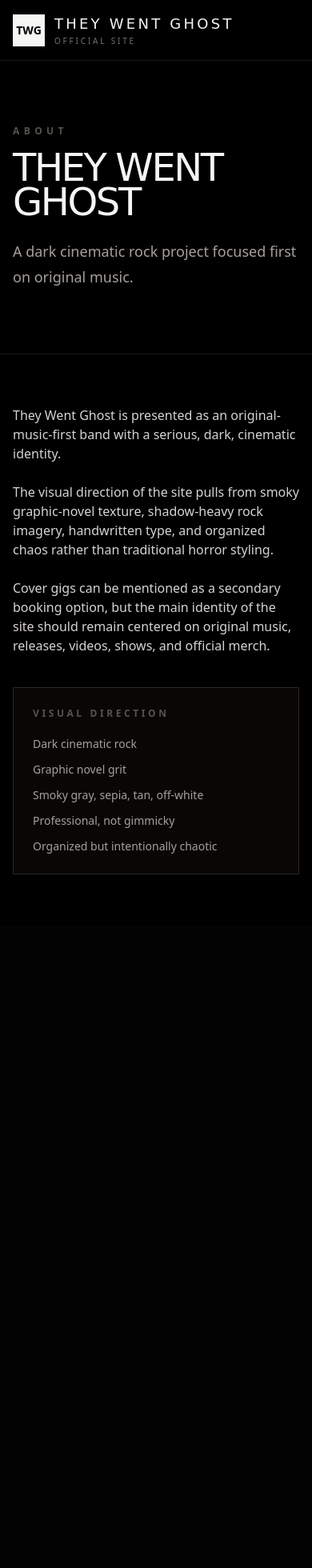
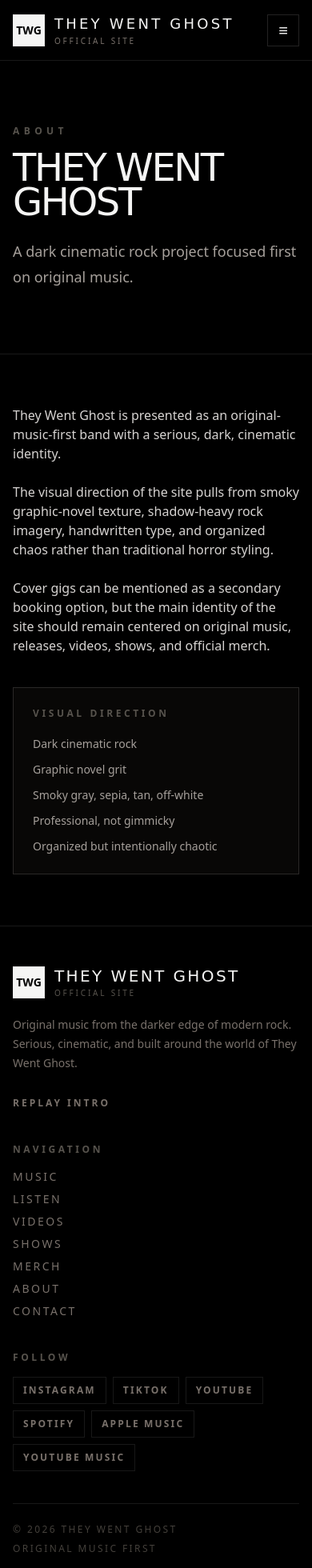
Before and after one commit to luvbricks-site/they-went-ghost-site, a Next.js app: page /about in a window 390 px wide. Shown: the top 1960 px of the page at 80% size. Before the commit the page ends 1157 px from the top, so only its background shows below. Built offline with nearby package versions, Linux system fonts and the light colour scheme.

Commit message:
Add mobile navigation and footer

```diff
--- a/src/components/HomePage.tsx
+++ b/src/components/HomePage.tsx
@@ -1,3 +1,4 @@
+import SiteFooter from "@/components/SiteFooter";
 import SiteHeader from "@/components/SiteHeader";
 import AboutSection from "@/components/sections/AboutSection";
 import ContactSection from "@/components/sections/ContactSection";
@@ -18,6 +19,7 @@ export default function HomePage() {
       <MerchSection />
       <AboutSection />
       <ContactSection />
+      <SiteFooter />
     </main>
   );
 }
--- /dev/null
+++ b/src/components/ReplayIntroButton.tsx
@@ -0,0 +1,22 @@
+"use client";
+
+const INTRO_STORAGE_KEY = "they-went-ghost:intro-seen";
+
+export default function ReplayIntroButton() {
+  function replayIntro() {
+    if (typeof window !== "undefined") {
+      window.localStorage.removeItem(INTRO_STORAGE_KEY);
+      window.location.href = "/";
+    }
+  }
+
+  return (
+    <button
+      type="button"
+      onClick={replayIntro}
+      className="text-xs font-bold uppercase tracking-[0.25em] text-stone-500 transition hover:text-stone-100"
+    >
+      Replay Intro
+    </button>
+  );
+}
--- /dev/null
+++ b/src/components/SiteFooter.tsx
@@ -0,0 +1,78 @@
+import Link from "next/link";
+import ReplayIntroButton from "@/components/ReplayIntroButton";
+import { navItems, siteConfig, socialLinks } from "@/data/site";
+
+export default function SiteFooter() {
+  return (
+    <footer className="border-t border-stone-200/10 bg-black px-4 py-12 text-stone-400">
+      <div className="mx-auto grid max-w-7xl gap-10 md:grid-cols-[1.2fr_1fr_1fr]">
+        <div>
+          <div className="flex items-center gap-3">
+            <div className="grid h-10 w-10 place-items-center border border-stone-300/30 bg-stone-100 text-sm font-black text-black">
+              TWG
+            </div>
+
+            <div>
+              <p className="font-display text-xl uppercase tracking-[0.12em] text-stone-100">
+                {siteConfig.bandName}
+              </p>
+              <p className="text-[10px] uppercase tracking-[0.28em] text-stone-600">
+                Official Site
+              </p>
+            </div>
+          </div>
+
+          <p className="mt-5 max-w-md text-sm leading-6 text-stone-500">
+            Original music from the darker edge of modern rock. Serious, cinematic,
+            and built around the world of They Went Ghost.
+          </p>
+
+          <div className="mt-6">
+            <ReplayIntroButton />
+          </div>
+        </div>
+
+        <div>
+          <p className="mb-4 text-xs font-bold uppercase tracking-[0.3em] text-stone-600">
+            Navigation
+          </p>
+
+          <nav className="grid gap-2">
+            {navItems.map((item) => (
+              <Link
+                key={item.href}
+                href={item.href}
+                className="text-sm uppercase tracking-[0.18em] text-stone-500 transition hover:text-stone-100"
+              >
+                {item.label}
+              </Link>
+            ))}
+          </nav>
+        </div>
+
+        <div>
+          <p className="mb-4 text-xs font-bold uppercase tracking-[0.3em] text-stone-600">
+            Follow
+          </p>
+
+          <div className="flex flex-wrap gap-2">
+            {socialLinks.map((link) => (
+              <a
+                key={link.label}
+                href={link.href}
+                className="border border-stone-200/10 px-3 py-2 text-xs font-bold uppercase tracking-[0.18em] text-stone-500 transition hover:border-stone-100 hover:text-stone-100"
+              >
+                {link.label}
+              </a>
+            ))}
+          </div>
+        </div>
+      </div>
+
+      <div className="mx-auto mt-10 flex max-w-7xl flex-col gap-2 border-t border-stone-200/10 pt-6 text-xs uppercase tracking-[0.2em] text-stone-700 md:flex-row md:items-center md:justify-between">
+        <p>© {new Date().getFullYear()} They Went Ghost</p>
+        <p>Original Music First</p>
+      </div>
+    </footer>
+  );
+}
--- a/src/components/SiteHeader.tsx
+++ b/src/components/SiteHeader.tsx
@@ -1,11 +1,20 @@
+"use client";
+
 import Link from "next/link";
+import { useState } from "react";
 import { navItems, siteConfig } from "@/data/site";
 
 export default function SiteHeader() {
+  const [mobileOpen, setMobileOpen] = useState(false);
+
+  function closeMobileMenu() {
+    setMobileOpen(false);
+  }
+
   return (
-    <header className="sticky top-0 z-40 border-b border-stone-200/10 bg-black/70 backdrop-blur-xl">
+    <header className="sticky top-0 z-40 border-b border-stone-200/10 bg-black/80 backdrop-blur-xl">
       <div className="mx-auto flex max-w-7xl items-center justify-between px-4 py-4">
-        <Link href="/" className="group flex items-center gap-3">
+        <Link href="/" className="group flex items-center gap-3" onClick={closeMobileMenu}>
           <div className="grid h-10 w-10 place-items-center border border-stone-300/30 bg-stone-100 text-sm font-black text-black">
             TWG
           </div>
@@ -31,7 +40,34 @@ export default function SiteHeader() {
             </Link>
           ))}
         </nav>
+
+        <button
+          type="button"
+          onClick={() => setMobileOpen((current) => !current)}
+          className="grid h-10 w-10 place-items-center border border-stone-200/15 text-stone-100 transition hover:border-stone-100 md:hidden"
+          aria-label="Toggle mobile navigation"
+          aria-expanded={mobileOpen}
+        >
+          <span className="text-xl leading-none">{mobileOpen ? "×" : "≡"}</span>
+        </button>
       </div>
+
+      {mobileOpen && (
+        <div className="fixed inset-x-0 `top-18.25` z-50 border-b border-stone-200/10 bg-black/95 px-4 py-8 shadow-2xl backdrop-blur-xl md:hidden">
+          <nav className="mx-auto grid max-w-7xl gap-3">
+            {navItems.map((item) => (
+              <Link
+                key={item.href}
+                href={item.href}
+                onClick={closeMobileMenu}
+                className="border border-stone-200/10 bg-stone-950/70 px-5 py-4 font-display text-3xl uppercase tracking-tighter text-stone-100 transition hover:border-stone-100"
+              >
+                {item.label}
+              </Link>
+            ))}
+          </nav>
+        </div>
+      )}
     </header>
   );
 }
--- a/src/components/SubPageLayout.tsx
+++ b/src/components/SubPageLayout.tsx
@@ -1,3 +1,4 @@
+import SiteFooter from "@/components/SiteFooter";
 import SiteHeader from "@/components/SiteHeader";
 import type { ReactNode } from "react";
 
@@ -37,6 +38,8 @@ export default function SubPageLayout({
       <section className="px-4 py-16">
         <div className="mx-auto max-w-7xl">{children}</div>
       </section>
+
+      <SiteFooter />
     </main>
   );
 }
--- a/src/components/sections/ContactSection.tsx
+++ b/src/components/sections/ContactSection.tsx
@@ -35,6 +35,12 @@ export default function ContactSection() {
           </a>
         ))}
       </div>
+        <a
+          href="/contact"
+          className="mt-8 inline-flex border border-stone-100 bg-stone-100 px-5 py-3 text-xs font-black uppercase tracking-[0.2em] text-black transition hover:bg-transparent hover:text-stone-100"
+        >
+          Contact / Booking
+      </a>
     </SectionShell>
   );
 }
--- a/src/components/sections/MerchSection.tsx
+++ b/src/components/sections/MerchSection.tsx
@@ -13,6 +13,12 @@ export default function MerchSection() {
           />
         ))}
       </div>
+        <a
+          href="/merch"
+          className="mt-8 inline-flex border border-stone-200/15 px-4 py-2 text-xs font-bold uppercase tracking-[0.2em] text-stone-300 transition hover:border-stone-100 hover:text-stone-100"
+        >
+          View Merch Page
+      </a>
     </SectionShell>
   );
 }
--- a/src/components/sections/MusicSection.tsx
+++ b/src/components/sections/MusicSection.tsx
@@ -71,6 +71,12 @@ export default function MusicSection() {
                 {featuredRelease.purchaseLink.label}
               </a>
             )}
+              <a
+                href="/music"
+                className="border border-stone-200/15 px-4 py-2 text-xs font-bold uppercase tracking-[0.2em] text-stone-300 transition hover:border-stone-100 hover:text-stone-100"
+              >
+                View Music Page
+            </a>
           </div>
         </div>
       </div>
--- a/src/components/sections/ShowsSection.tsx
+++ b/src/components/sections/ShowsSection.tsx
@@ -50,6 +50,12 @@ export default function ShowsSection() {
           </p>
         </div>
       )}
+        <a
+          href="/shows"
+          className="mt-8 inline-flex border border-stone-200/15 px-4 py-2 text-xs font-bold uppercase tracking-[0.2em] text-stone-300 transition hover:border-stone-100 hover:text-stone-100"
+        >
+          View Shows Page
+      </a>
     </SectionShell>
   );
 }
--- a/src/components/sections/VideoSection.tsx
+++ b/src/components/sections/VideoSection.tsx
@@ -37,6 +37,12 @@ export default function VideoSection() {
           <p className="mt-2 text-stone-400">{featuredVideo.description}</p>
         </div>
       )}
+        <a
+          href="/videos"
+          className="mt-8 inline-flex border border-stone-200/15 px-4 py-2 text-xs font-bold uppercase tracking-[0.2em] text-stone-300 transition hover:border-stone-100 hover:text-stone-100"
+        >
+          View Video Page
+      </a>
     </SectionShell>
   );
 }
```
